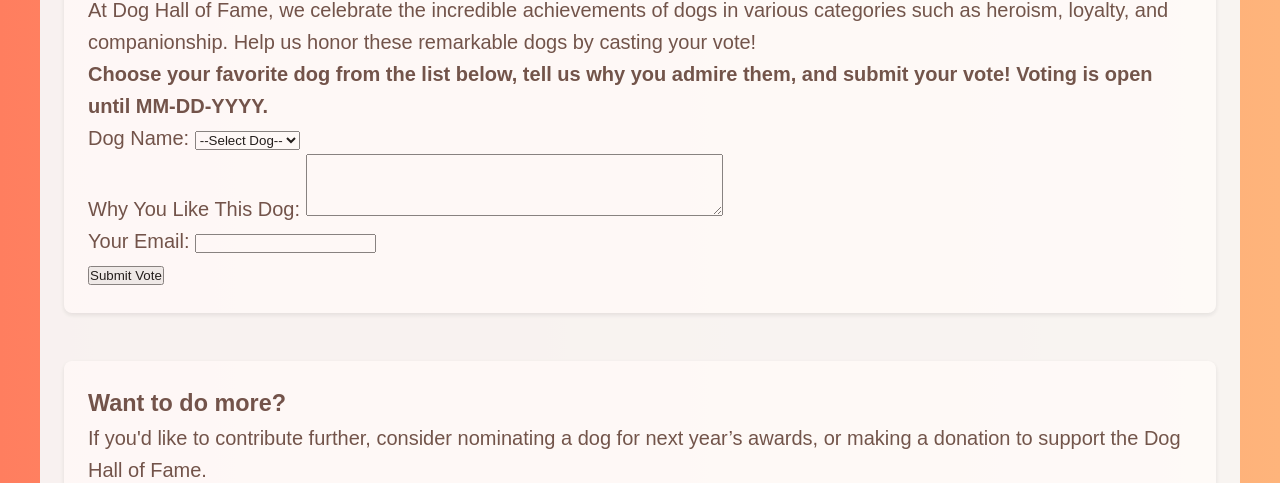
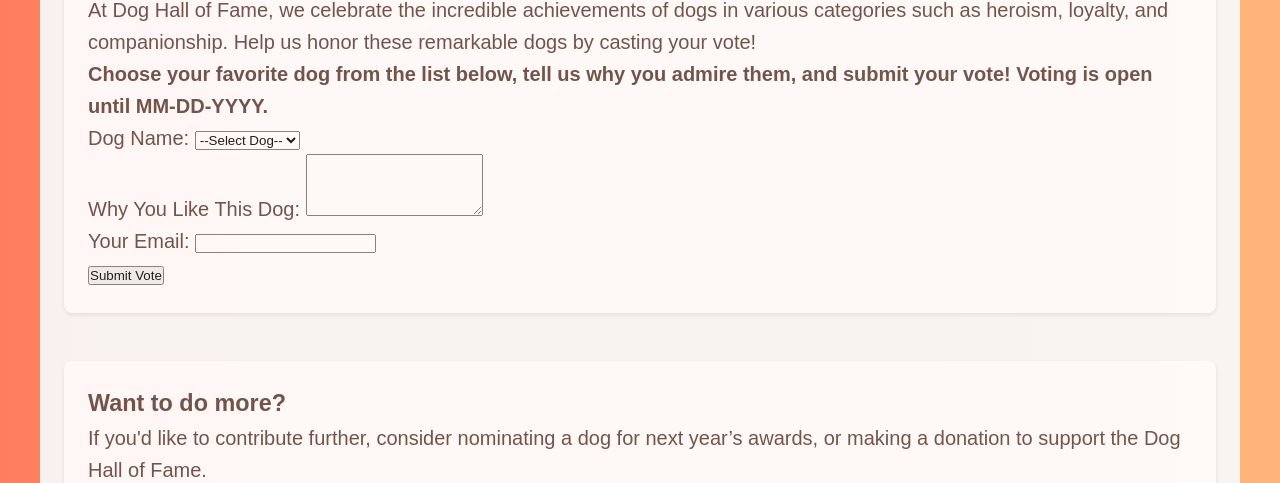
Before and after one commit to Harish-34/Dog_Hall_of_Frame_Harish_34, a plain HTML site: page winners.html in a window 1280 px wide. Shown: the part 592-1075 px from the top of the page. Drawn offline with Linux system fonts and the light colour scheme.

Commit message:
Update winners.html
text box out of screen

```diff
--- a/winners.html
+++ b/winners.html
@@ -51,7 +51,7 @@ Date: December 8, 2024 -->
                 <br>
 
                 <label for="reason">Why You Like This Dog:</label>
-                <textarea id="reason" name="reason" rows="4" cols="50" required></textarea> <!-- Text area for the reason behind the vote -->
+                <textarea id="reason" name="reason" rows="4" required></textarea> <!-- Text area for the reason behind the vote -->
                 <br>
 
                 <label for="email">Your Email:</label>
```
